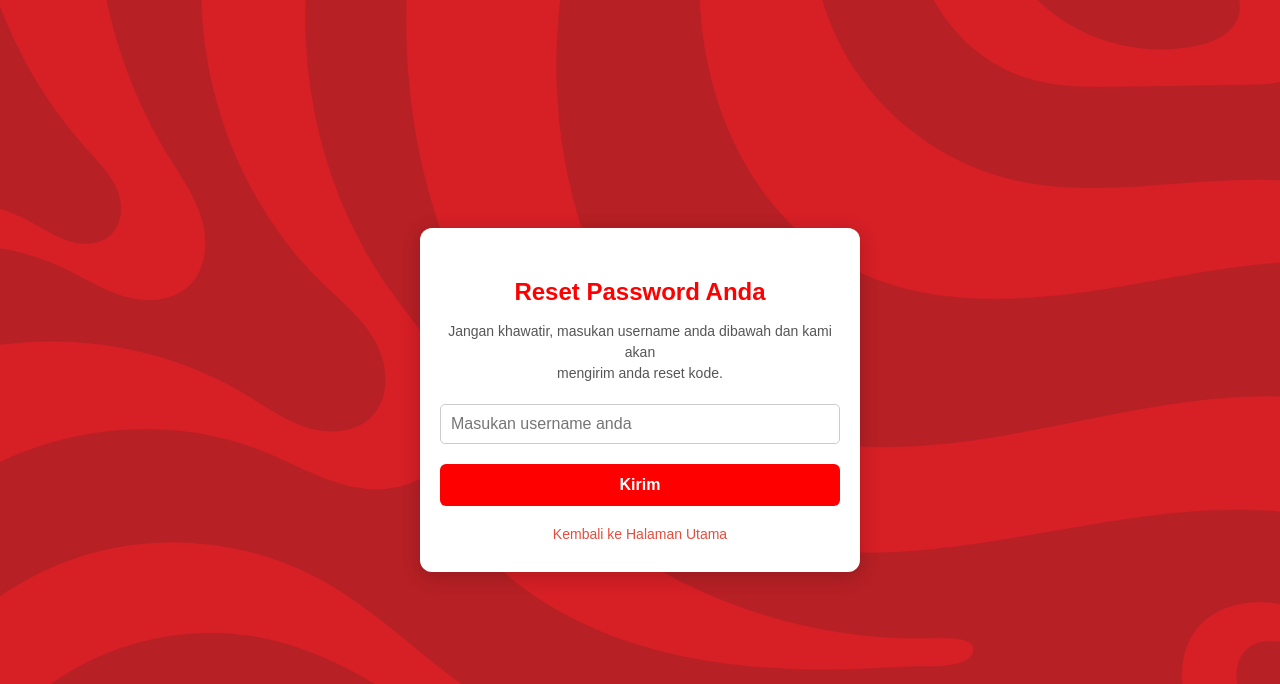
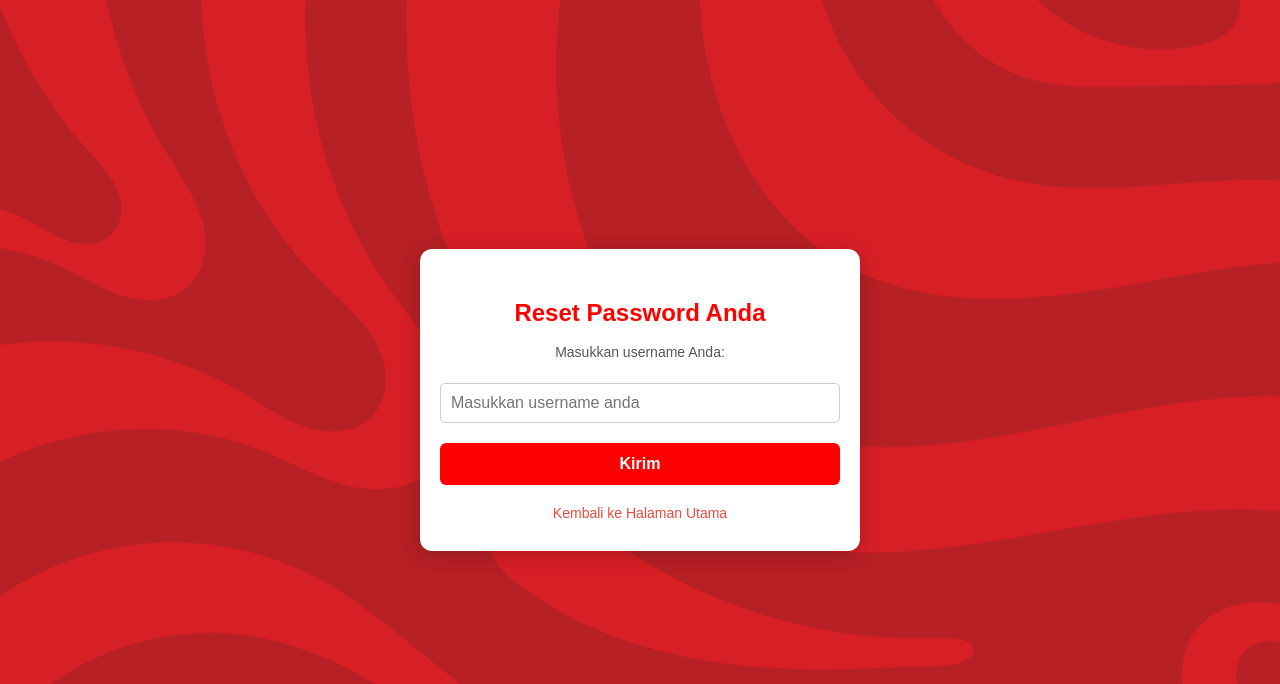
Before and after one commit to ShafnatFR/Kelas-Kita, a PHP site: page /page/ForgetPass.php in a window 1280 px wide. Shown: the top 684 px of the page. Run offline with PHP 8.4, Linux system fonts and the light colour scheme.

Commit message:
Update ForgetPass.php

```diff
--- a/page/ForgetPass.php
+++ b/page/ForgetPass.php
@@ -18,6 +18,7 @@ if ($_SERVER["REQUEST_METHOD"] == "POST") {
         echo "Username tidak ditemukan.";
     }
 }
+
 ?>
 
 <!DOCTYPE html>
@@ -31,13 +32,13 @@ if ($_SERVER["REQUEST_METHOD"] == "POST") {
 <body>
     <div class="container">
         <h2>Reset Password Anda</h2>
-        <form id="resetForm" method="post" action="FogetPass.php">
-            <p>Jangan khawatir, masukan username anda dibawah dan kami akan<br>mengirim anda reset kode.</p>
+        <form id="resetForm" method="post" action="ForgetPass.php">
+        <p>Masukkan username Anda:</p>
             <div class="form-group">
-                <input type="text" id="username" name="username" required placeholder="Masukan username anda">
+                 <input type="text" id="username" name="username" required placeholder="Masukkan username anda">
             </div>
-            <button type="submit" class="btn btn-danger btn-block rounded-pill">Kirim</button>
-        </form>
+        <button type="submit" class="btn btn-danger btn-block rounded-pill">Kirim</button>
+</form>
         <a href="HalamanSignIn.html" id="backToLogin">Kembali ke Halaman Utama</a>
     </div>
 
```
